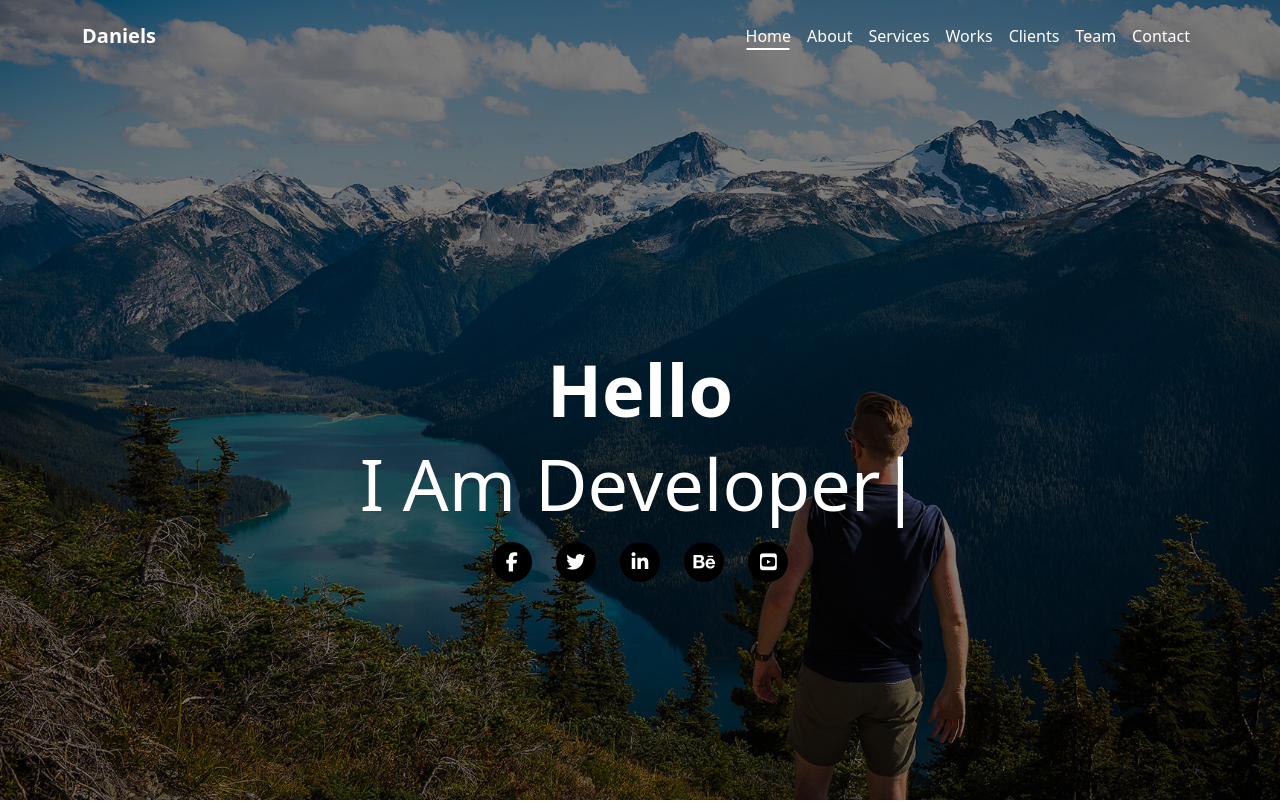
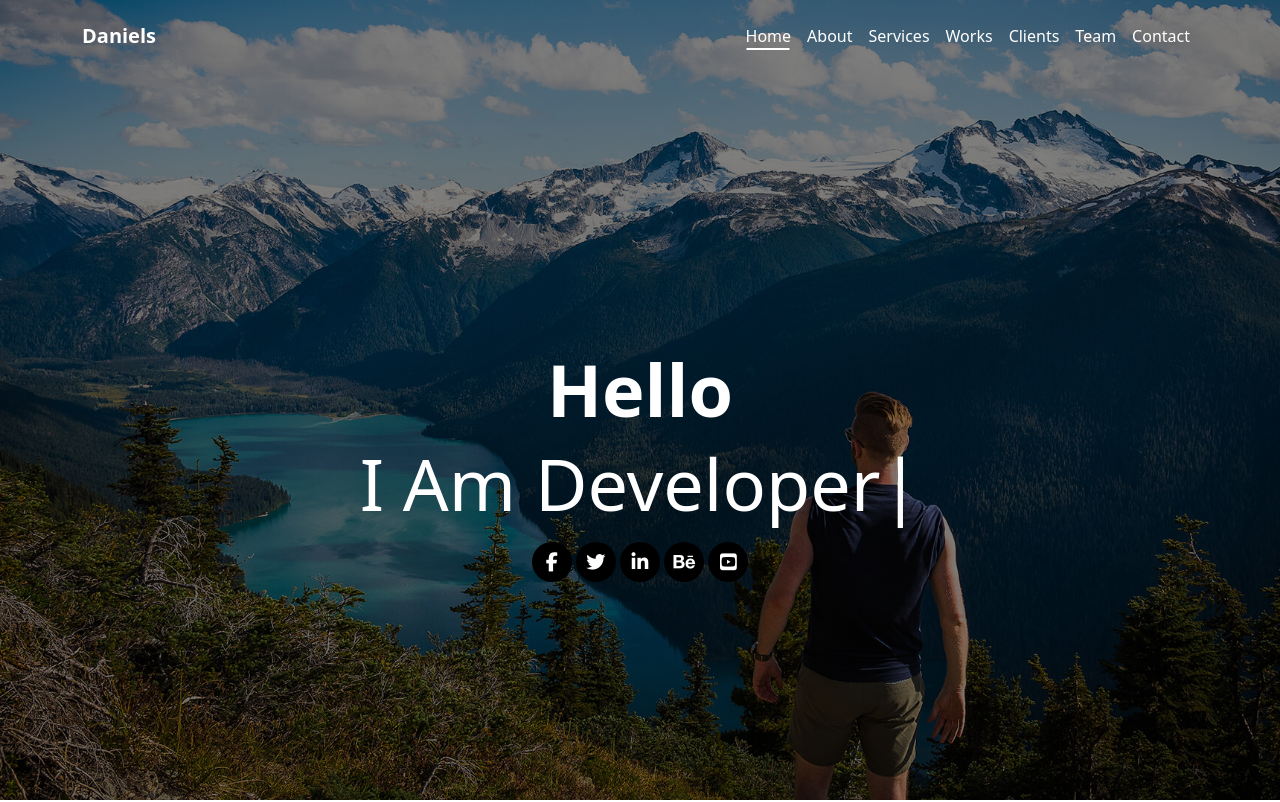
Before and after one commit to Hesham345674/Daniels, a plain HTML site: page index.html in a window 1280 px wide. Shown: the top 802 px of the page. Drawn offline with nearby package versions, Linux system fonts and the light colour scheme.

Commit message:
adjustment

```diff
--- a/css/index.css
+++ b/css/index.css
@@ -9,7 +9,7 @@
   background-position: center center;
   background-attachment: fixed;
 }
-.social-icons a {
+.social-icons1 a {
   display: inline-block;
   width: 40px;
   height: 40px;
@@ -45,6 +45,7 @@
     background-color: white;
     transition: all 0.3s ease;
 }
+
 
 
 
--- a/index.html
+++ b/index.html
@@ -76,7 +76,7 @@
               I Am <span class="typed" id="element"></span>
             </p>
           </div>
-          <div class="social-icons">
+          <div class="social-icons1">
             <a class="text-white" href="">
               <i class="fa-brands fa-facebook-f"></i>
             </a>
```
